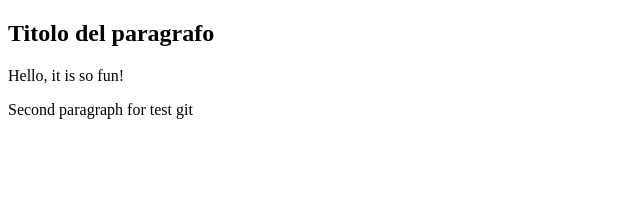
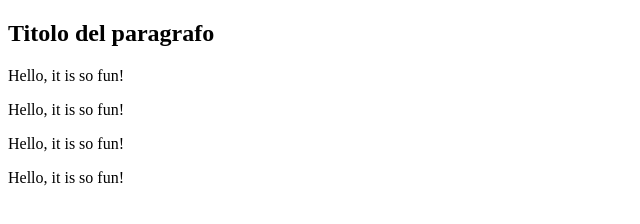
Before and after one commit to EdoardoG94/gitTest, a plain HTML site: page index.html in a window 1280 px wide. Shown: the whole page, without its empty margins (0-640 px from the left). Drawn offline with Linux system fonts and the light colour scheme.

Commit message:
nth commetn for develop

```diff
--- a/index.html
+++ b/index.html
@@ -9,6 +9,8 @@
 <body>
     <h2>Titolo del paragrafo</h2>
     <p>Hello, it is so fun!</p>
-    <p>Second paragraph for test git</p>
+    <p>Hello, it is so fun!</p>
+    <p>Hello, it is so fun!</p>
+    <p>Hello, it is so fun!</p>
 </body>
 </html>
```
